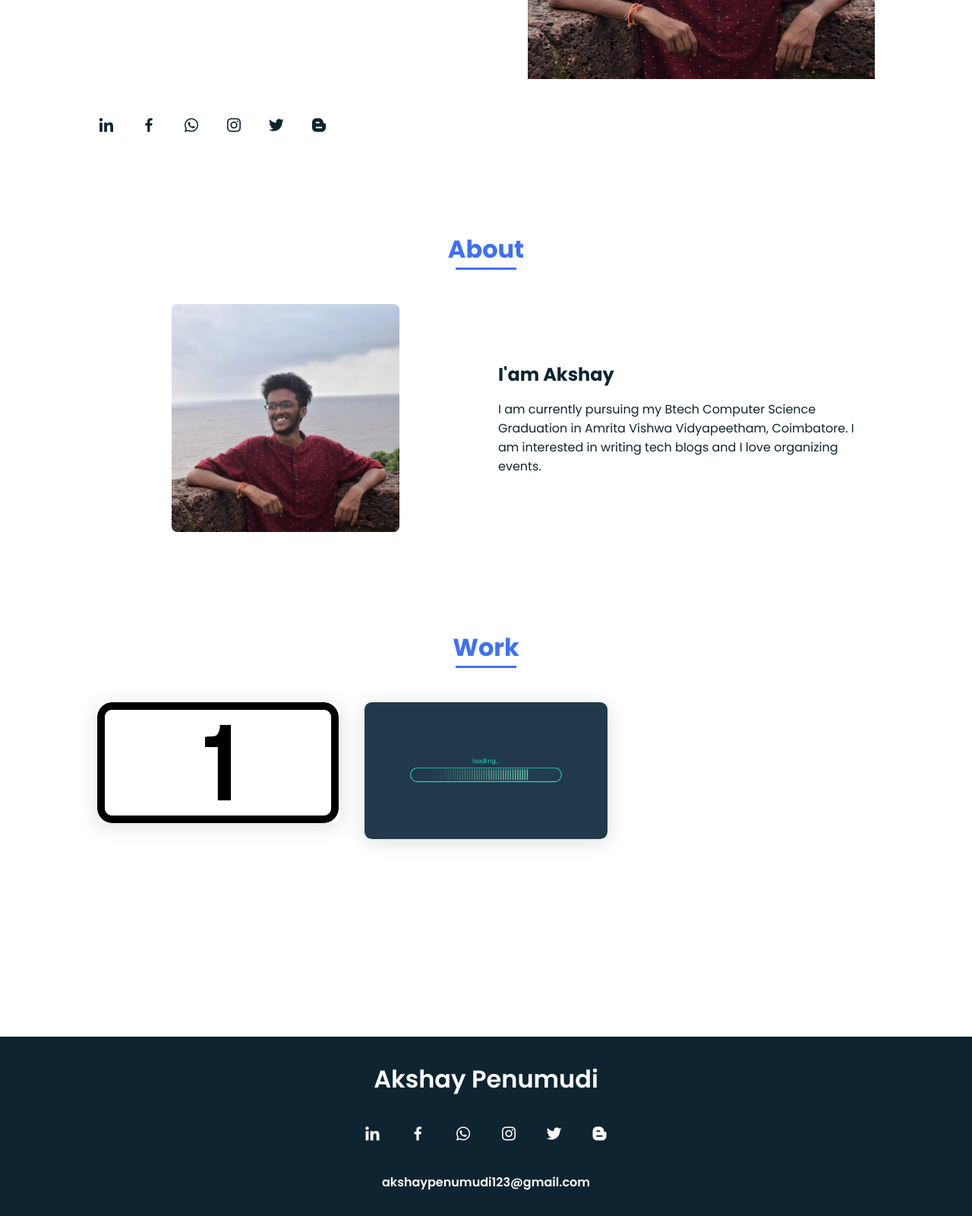
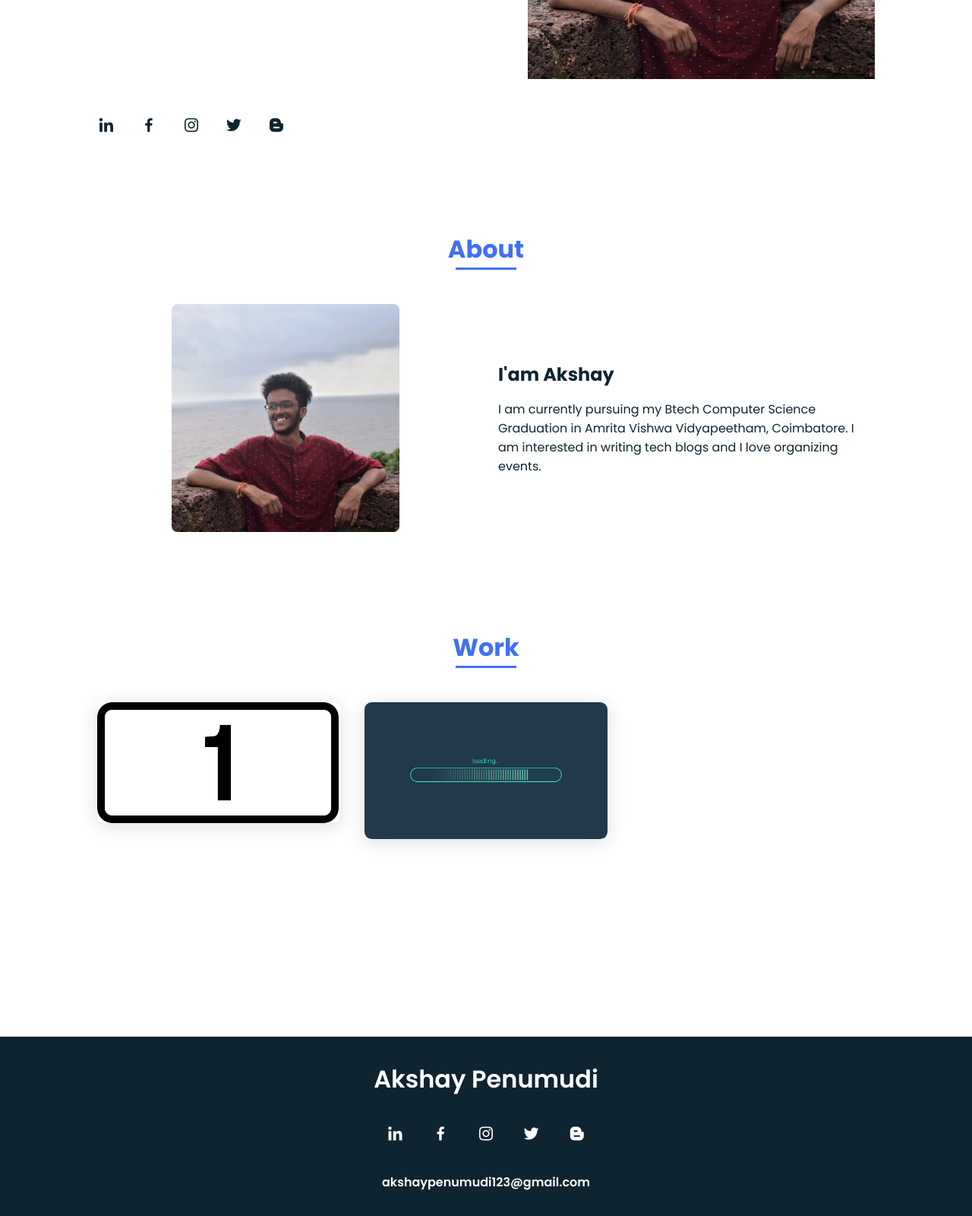
Before and after one commit to akshay-181199/akshay-181199.github.io, a plain HTML site: page index.html in a window 1280 px wide. Shown: the part 576-2176 px from the top of the page at 76% size. Drawn offline with nearby package versions, Linux system fonts and the light colour scheme.

Commit message:
Made some improvements

```diff
--- a/index.html
+++ b/index.html
@@ -46,7 +46,6 @@
                 <div class="home__social">
                     <a href="https://www.linkedin.com/in/akshay-penumudi" class="home__social-icon"><i class='bx bxl-linkedin'></i></a>
                     <a href="https://www.facebook.com/profile.php?id=100008381471928" class="home__social-icon"><i class='bx bxl-facebook'></i></a>
-                    <a href="wa.me/+919533688988" class="home__social-icon"><i class='bx bxl-whatsapp' ></i></a>
                     <a href="https://www.instagram.com/akshay_penumudi/" class="home__social-icon"><i class='bx bxl-instagram' ></i></a>
                     <a href="https://twitter.com/APenumudi?s=09" class="home__social-icon"><i class='bx bxl-twitter' ></i></a>
                     <a href="https://akshay-techtalks.blogspot.com/" class="home__social-icon"><i class='bx bxl-blogger' ></i></a>
@@ -98,7 +97,6 @@
             <div class="footer__social">
                 <a href="https://www.linkedin.com/in/akshay-penumudi" class="footer__icon"><i class='bx bxl-linkedin' ></i></a>
                 <a href="https://www.facebook.com/profile.php?id=100008381471928" class="footer__icon"><i class='bx bxl-facebook' ></i></a>
-                <a href="wa.me/+919533688988" class="footer__icon"><i class='bx bxl-whatsapp' ></i></a>
                 <a href="https://www.instagram.com/akshay_penumudi/" class="footer__icon"><i class='bx bxl-instagram' ></i></a>
                 <a href="https://twitter.com/APenumudi?s=09" class="footer__icon"><i class='bx bxl-twitter' ></i></a>
                 <a href="https://akshay-techtalks.blogspot.com/" class="footer__icon"><i class='bx bxl-blogger' ></i></a>
```
